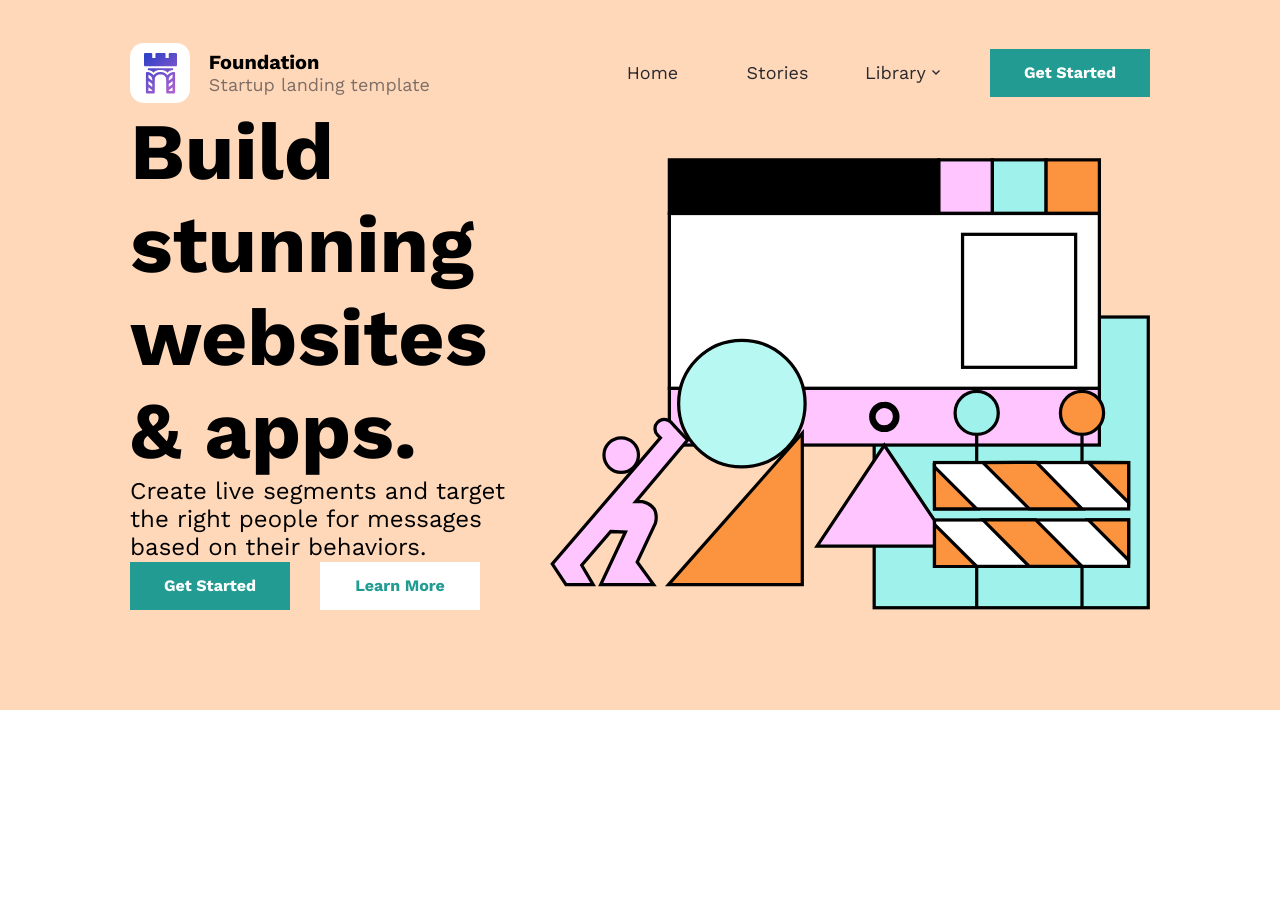
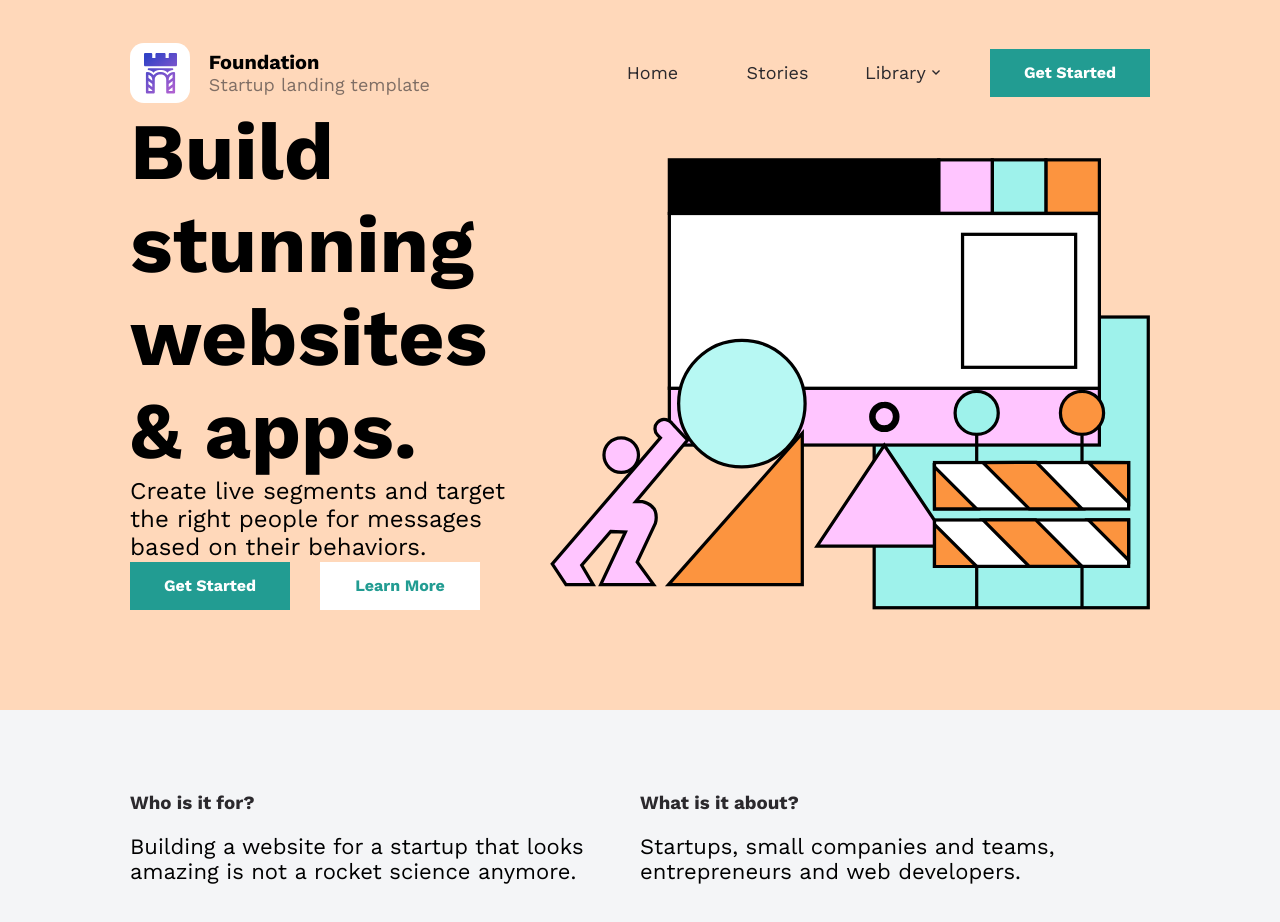
Before and after one commit to Melkibson/startup-landingpage, a React (Create React App) app: page / in a window 1280 px wide. Shown: the top 922 px of the page. Before the commit the page ends 800 px from the top, so only its background shows below. Built offline with nearby package versions, Linux system fonts and the light colour scheme.

Commit message:
Who.js - Add section who style and structure

```diff
--- a/src/App.js
+++ b/src/App.js
@@ -1,18 +1,14 @@
-import React from "react";
+import React, {Fragment} from "react";
 import CommonStyle from './utils/CommonStyle'
 import Home from './components/Home'
-import styled from 'styled-components'
 
-const Main = styled.main`
-  position: relative;
-  width: 100%;
-`
+
 const App = () => {
   return (
-      <Main>
+      <Fragment>
         <CommonStyle/>
         <Home/>
-      </Main>
+      </Fragment>
   );
 }
 
--- a/src/components/Home.js
+++ b/src/components/Home.js
@@ -1,8 +1,19 @@
 import React from 'react'
 import Header from "./home-components/Header";
+import Who from "./home-components/Who";
+import styled from "styled-components";
+
+const Main = styled.main`
+  position: relative;
+  width: 100%;
+`
+
 const Home = () => {
     return(
-        <Header/>
+        <Main>
+            <Header/>
+            <Who/>
+        </Main>
     )
 }
 
--- a/src/components/home-components/Header.js
+++ b/src/components/home-components/Header.js
@@ -3,7 +3,6 @@ import styled from 'styled-components'
 import logo from '../../assets/icons/logo.svg';
 import arrow from '../../assets/icons/section-nav/arrow.svg'
 import illu from '../../assets/img/section-header/header-illu.svg'
-
 
 import {colors, Grid, NavLink, Button, FooterLink, H1, PgBig} from '../../utils/CommonStyle';
 
--- a/src/components/home-components/Who.js
+++ b/src/components/home-components/Who.js
@@ -0,0 +1,41 @@
+import styled from "styled-components";
+import {colors, Grid, H3, PgMedium} from "../../utils/CommonStyle";
+
+const Section = styled.header`
+  width: 100%;
+  height: 255px;
+  background: ${colors.paleGrey};
+  display: flex;
+  justify-content: center;
+  align-items: center;
+`
+const Column = styled.div`
+  display:flex;
+  flex-direction: column;
+  width: 50%;
+`
+const Heading = styled(H3)`
+  color: ${colors.darkViolet};
+  margin-bottom: 20px;
+`
+const Text = styled.div`
+  ${PgMedium};
+`
+const Who = () => {
+    return(
+        <Section>
+            <Grid row>
+                <Column>
+                    <Heading>Who is it for?</Heading>
+                    <Text>Building a website for a startup that looks amazing is not a rocket science anymore.</Text>
+                </Column>
+                <Column>
+                    <Heading>What is it about?</Heading>
+                    <Text>Startups, small companies and teams, entrepreneurs and web developers.</Text>
+                </Column>
+            </Grid>
+        </Section>
+    )
+}
+
+export default Who;
```
